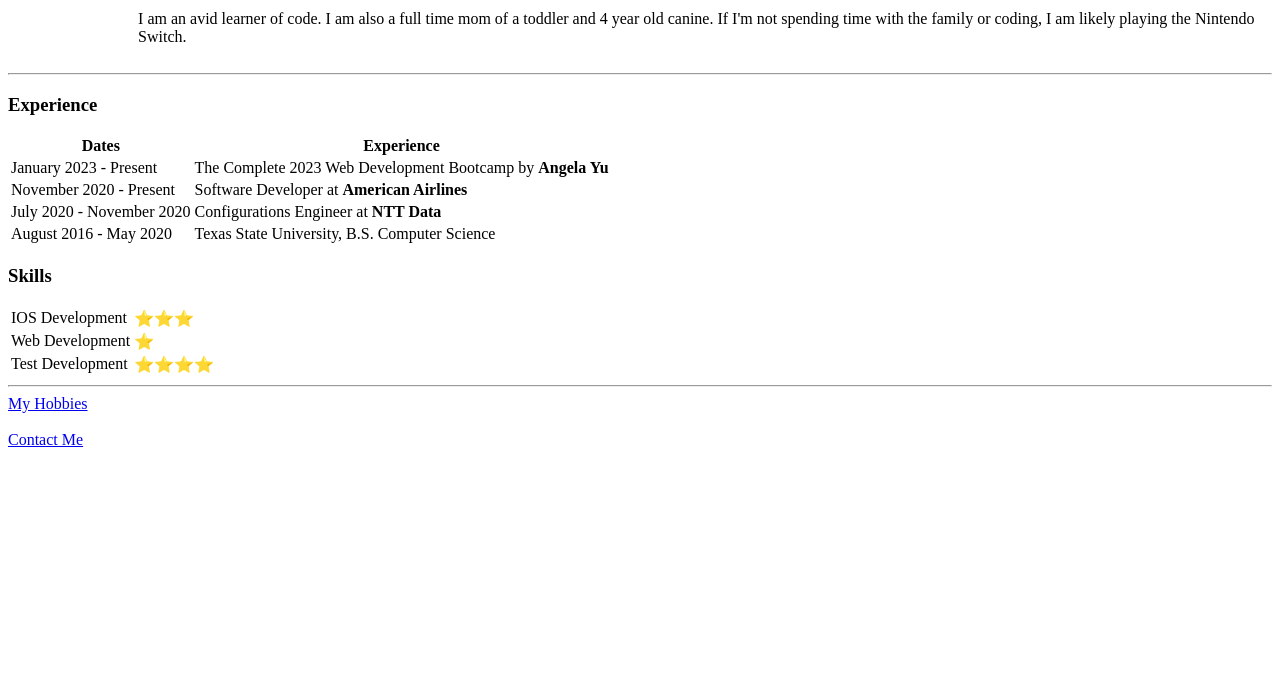
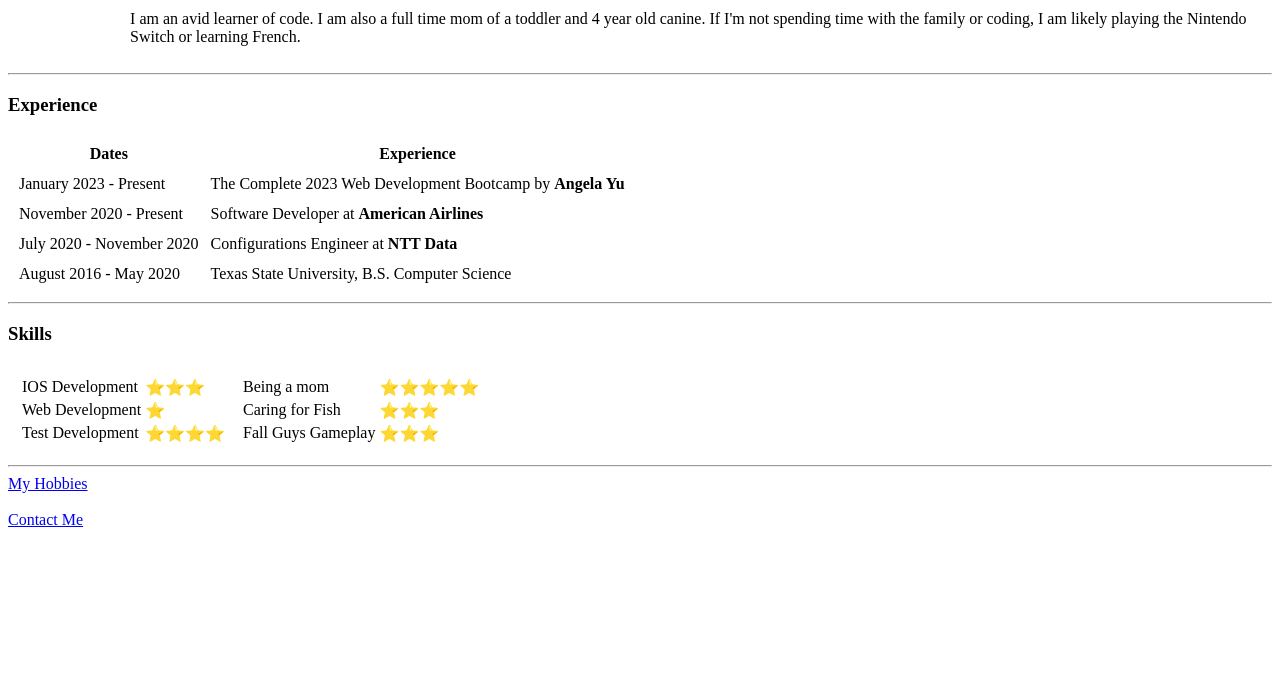
Before and after one commit to def98/unofficial-personal-website, a plain HTML site: page index.html in a window 1280 px wide. Shown: the part 115-800 px from the top of the page. Drawn offline with Linux system fonts and the light colour scheme.

```diff
--- a/index.html
+++ b/index.html
@@ -11,13 +11,13 @@
       <td>
         <h1>Danielle Fernandez</h1>
         <p><em>Software Developer at <strong>American Airlines</strong></em></p>
-        <p>I am an avid learner of code. I am also a full time mom of a toddler and 4 year old canine. If I'm not spending time with the family or coding, I am likely playing the Nintendo Switch.</p>
+        <p>I am an avid learner of code. I am also a full time mom of a toddler and 4 year old canine. If I'm not spending time with the family or coding, I am likely playing the Nintendo Switch or learning French.</p>
       </td>
     </tr>
   </table>
   <hr/>
   <h3>Experience</h3>
-  <table>
+  <table cellspacing="10">
     <thead>
       <tr>
         <th>Dates</th>
@@ -43,7 +43,11 @@
       </tr>
     </tbody>
   </table>
+  <hr/>
   <h3>Skills</h3>
+  <table cellspacing="10">
+    <tr>
+      <td>
         <table>
           <tr>
             <td>IOS Development</td>
@@ -58,6 +62,24 @@
             <td>⭐⭐⭐⭐</td>
           </tr>
         </table>
+      </td>
+      <td>
+        <table>
+          <tr>
+            <td>Being a mom</td>
+            <td>⭐⭐⭐⭐⭐</td>
+          </tr>
+          <tr>
+            <td>Caring for Fish</td>
+            <td>⭐⭐⭐</td>
+          </tr>
+          <tr>
+            <td>Fall Guys Gameplay</td>
+            <td>⭐⭐⭐</td>
+          </tr>
+        </table>
+      </td>
+  </table>
   <hr/>
   <a href="./hobbies.html">My Hobbies</a>
   <br><br>
```
Also changed, not shown: contactInfo.html (+10 -1 lines), hobbies.html (+2 -0 lines), pigLatin.html (added, +21 -0 lines), images/arrow.jpeg (added). Lines whose indentation alone changed are shown as unchanged.
